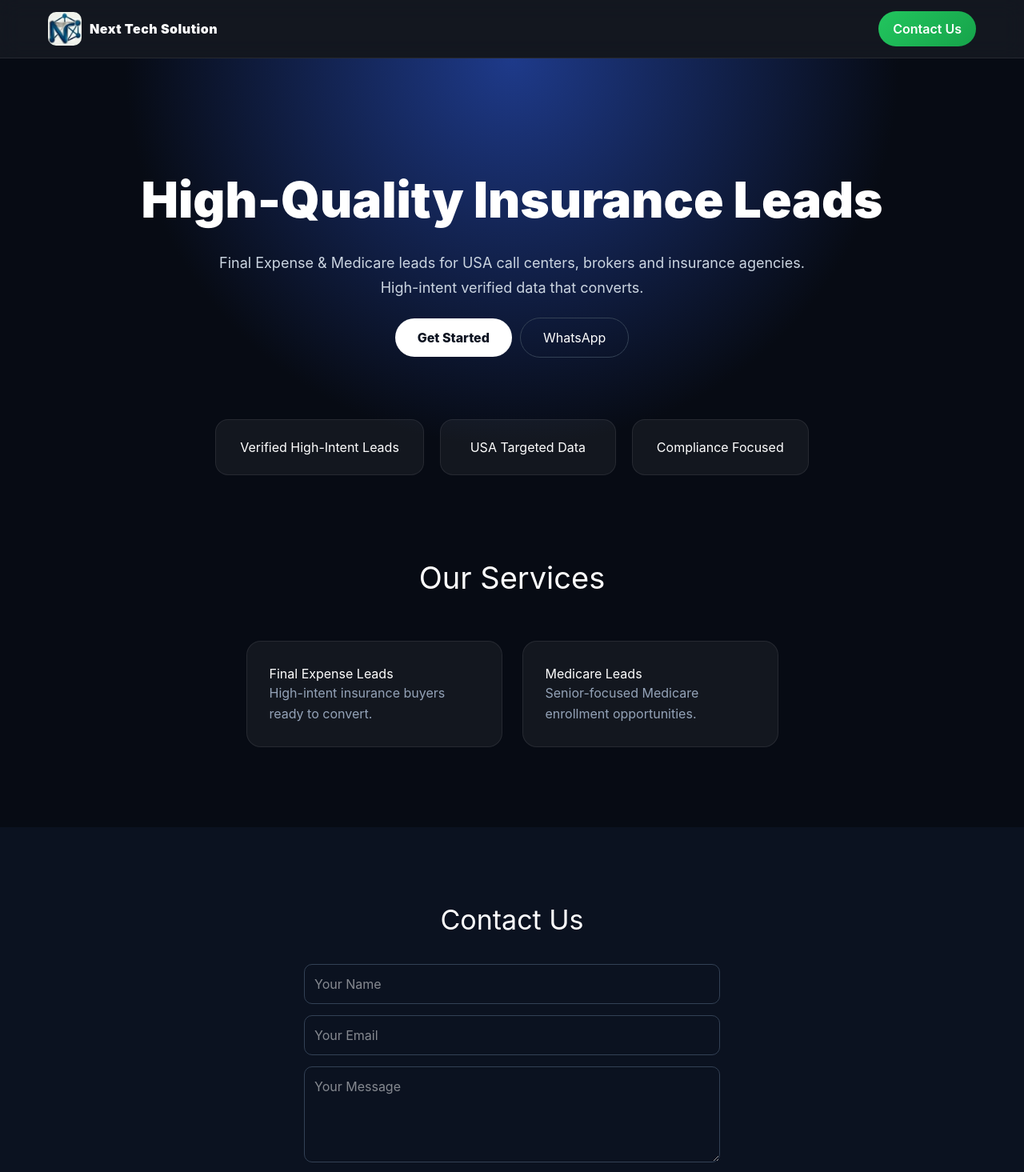
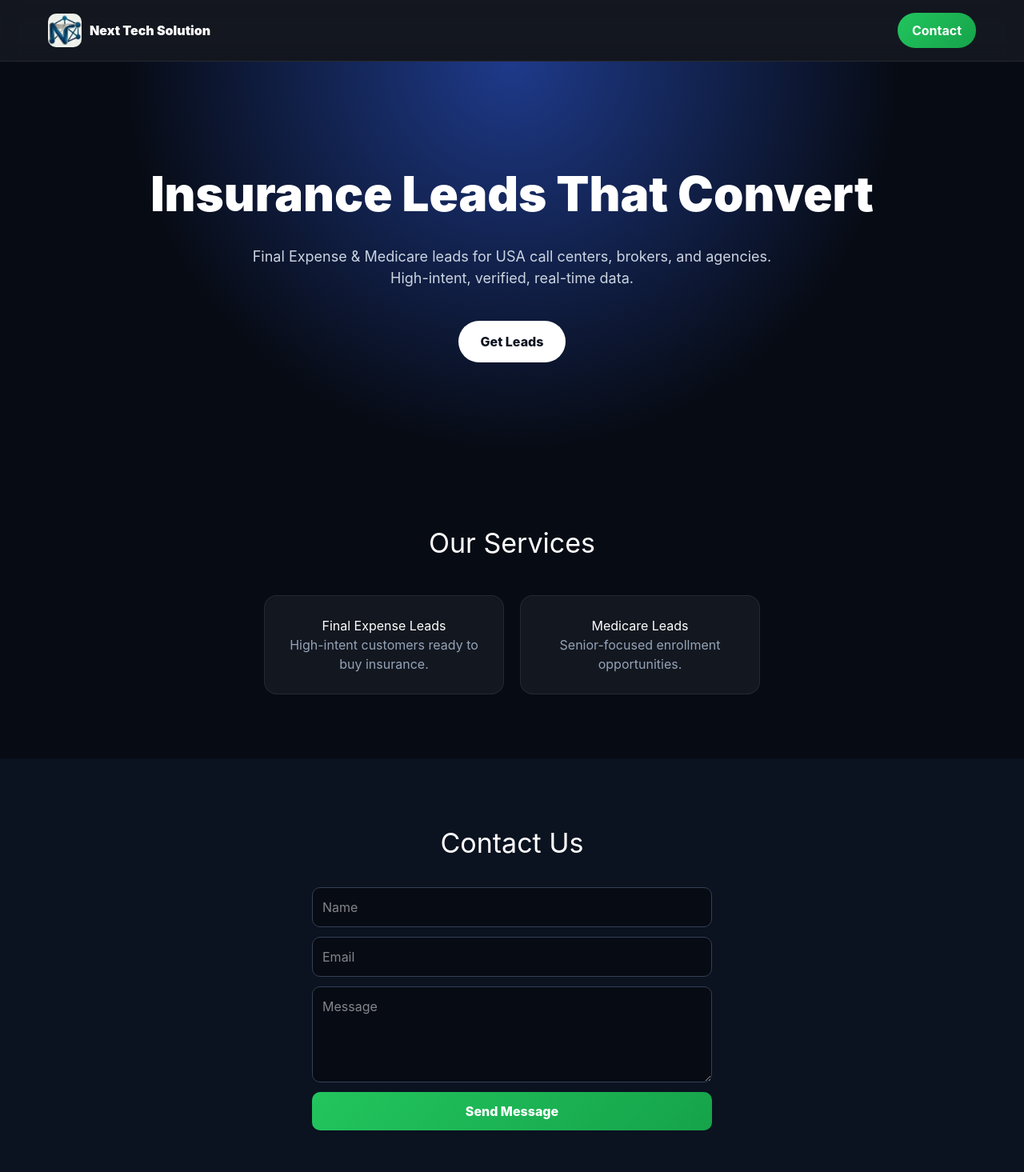
Before and after one commit to Afaq122/next-tech-site, a Next.js app: page / in a window 1280 px wide. Shown: the top 1465 px of the page at 80% size. Built offline with nearby package versions, Linux system fonts and the light colour scheme.

Commit message:
email form + premium UI

```diff
--- a/app/page.tsx
+++ b/app/page.tsx
@@ -1,6 +1,7 @@
 "use client";
 
 import { useState } from "react";
+import emailjs from "@emailjs/browser";
 
 export default function Home() {
   const [form, setForm] = useState({
@@ -8,6 +9,24 @@ export default function Home() {
     email: "",
     message: ""
   });
+
+  const sendEmail = (e: any) => {
+    e.preventDefault();
+
+    emailjs.send(
+      "service_ck64bdt",
+      "template_cal7tuu",
+      {
+        name: form.name,
+        email: form.email,
+        message: form.message
+      },
+      "LIQaZ9_RMKrY_RhAq"
+    );
+
+    alert("Message sent successfully!");
+    setForm({ name: "", email: "", message: "" });
+  };
 
   return (
     <div style={{
@@ -19,172 +38,110 @@ export default function Home() {
 
       {/* NAVBAR */}
       <div style={{
-        position: "sticky",
-        top: 0,
         display: "flex",
         justifyContent: "space-between",
         alignItems: "center",
-        padding: "14px 60px",
+        padding: "16px 60px",
         background: "rgba(255,255,255,0.05)",
         backdropFilter: "blur(14px)",
-        borderBottom: "1px solid rgba(255,255,255,0.08)",
-        zIndex: 10
+        borderBottom: "1px solid rgba(255,255,255,0.08)"
       }}>
 
-        {/* LOGO + NAME */}
+        {/* LOGO */}
         <div style={{ display: "flex", alignItems: "center", gap: "10px" }}>
           <img
             src="/logo.png"
-            alt="Next Tech Solution Logo"
-            style={{
-              width: "42px",
-              height: "42px",
-              borderRadius: "10px",
-              objectFit: "cover"
-            }}
+            alt="Logo"
+            style={{ width: 42, height: 42, borderRadius: 10 }}
           />
 
-          <h2 style={{
-            margin: 0,
-            fontWeight: 900,
-            letterSpacing: "0.5px",
-            color: "white"
-          }}>
+          <h2 style={{ margin: 0, color: "white", fontWeight: 900 }}>
             Next Tech Solution
           </h2>
         </div>
 
         <a href="#contact" style={{
           background: "linear-gradient(135deg, #22c55e, #16a34a)",
-          color: "white",
           padding: "10px 18px",
           borderRadius: "999px",
+          color: "white",
           textDecoration: "none",
-          fontWeight: 600
+          fontWeight: 700
         }}>
-          Contact Us
+          Contact
         </a>
       </div>
 
       {/* HERO */}
       <div style={{
         textAlign: "center",
-        padding: "130px 20px",
+        padding: "120px 20px",
         background: "radial-gradient(circle at top, #1e3a8a, #070b14 60%)"
       }}>
-        <h1 style={{
-          fontSize: "62px",
-          fontWeight: 900,
-          marginBottom: "18px",
-          color: "white"
-        }}>
-          High-Quality Insurance Leads
+        <h1 style={{ fontSize: 60, fontWeight: 900, color: "white" }}>
+          Insurance Leads That Convert
         </h1>
 
         <p style={{
-          maxWidth: "750px",
-          margin: "0 auto",
-          fontSize: "18px",
-          lineHeight: 1.7,
-          color: "#cbd5e1"
+          maxWidth: 700,
+          margin: "20px auto",
+          color: "#cbd5e1",
+          fontSize: 18
         }}>
-          Final Expense & Medicare leads for USA call centers, brokers and insurance agencies.
-          High-intent verified data that converts.
+          Final Expense & Medicare leads for USA call centers, brokers, and agencies.
+          High-intent, verified, real-time data.
         </p>
 
-        <div style={{ marginTop: "35px" }}>
         <a href="#contact" style={{
+          display: "inline-block",
+          marginTop: 20,
+          padding: "14px 28px",
           background: "white",
           color: "#0b1220",
-            padding: "14px 28px",
-            borderRadius: "999px",
-            textDecoration: "none",
+          borderRadius: 999,
           fontWeight: 800,
-            marginRight: "10px"
-          }}>
-            Get Started
-          </a>
-
-          <a href="https://wa.me/923000000000" style={{
-            border: "1px solid #334155",
-            color: "white",
-            padding: "14px 28px",
-            borderRadius: "999px",
           textDecoration: "none"
         }}>
-            WhatsApp
+          Get Leads
         </a>
-        </div>
-      </div>
-
-      {/* STATS */}
-      <div style={{
-        display: "flex",
-        justifyContent: "center",
-        gap: "20px",
-        flexWrap: "wrap",
-        marginTop: "-40px",
-        padding: "0 20px"
-      }}>
-        {[
-          "Verified High-Intent Leads",
-          "USA Targeted Data",
-          "Compliance Focused"
-        ].map((item, i) => (
-          <div key={i} style={{
-            background: "rgba(255,255,255,0.05)",
-            border: "1px solid rgba(255,255,255,0.08)",
-            padding: "22px 30px",
-            borderRadius: "16px",
-            minWidth: "220px",
-            textAlign: "center"
-          }}>
-            <h3 style={{ margin: 0, color: "white" }}>{item}</h3>
-          </div>
-        ))}
       </div>
 
       {/* SERVICES */}
       <div style={{
-        padding: "100px 20px",
+        padding: "80px 20px",
         textAlign: "center"
       }}>
-        <h2 style={{
-          fontSize: "38px",
-          color: "white",
-          marginBottom: "50px"
-        }}>
+        <h2 style={{ color: "white", fontSize: 34 }}>
           Our Services
         </h2>
 
         <div style={{
           display: "flex",
           justifyContent: "center",
-          gap: "25px",
-          flexWrap: "wrap"
+          gap: 20,
+          flexWrap: "wrap",
+          marginTop: 40
         }}>
+
           {[
             {
               title: "Final Expense Leads",
-              desc: "High-intent insurance buyers ready to convert."
+              desc: "High-intent customers ready to buy insurance."
             },
             {
               title: "Medicare Leads",
-              desc: "Senior-focused Medicare enrollment opportunities."
+              desc: "Senior-focused enrollment opportunities."
             }
           ].map((s, i) => (
             <div key={i} style={{
-              width: "320px",
+              width: 300,
               background: "rgba(255,255,255,0.05)",
-              border: "1px solid rgba(255,255,255,0.08)",
-              padding: "28px",
-              borderRadius: "18px",
-              textAlign: "left"
+              padding: 25,
+              borderRadius: 16,
+              border: "1px solid rgba(255,255,255,0.08)"
             }}>
               <h3 style={{ color: "white" }}>{s.title}</h3>
-              <p style={{ color: "#94a3b8", lineHeight: 1.6 }}>
-                {s.desc}
-              </p>
+              <p style={{ color: "#94a3b8" }}>{s.desc}</p>
             </div>
           ))}
         </div>
@@ -192,53 +149,50 @@ export default function Home() {
 
       {/* CONTACT FORM */}
       <div id="contact" style={{
-        padding: "90px 20px",
+        padding: "80px 20px",
         background: "#0b1220",
         textAlign: "center"
       }}>
-        <h2 style={{ color: "white", fontSize: "34px" }}>
+        <h2 style={{ color: "white", fontSize: 34 }}>
           Contact Us
         </h2>
 
         <form
-          onSubmit={(e) => {
-            e.preventDefault();
-            alert("Message sent successfully!");
-          }}
+          onSubmit={sendEmail}
           style={{
-            maxWidth: "520px",
+            maxWidth: 500,
             margin: "30px auto",
             display: "flex",
             flexDirection: "column",
-            gap: "14px"
+            gap: 12
           }}
         >
           <input
-            placeholder="Your Name"
+            placeholder="Name"
             value={form.name}
             onChange={(e) => setForm({ ...form, name: e.target.value })}
-            style={inputStyle}
+            style={input}
           />
 
           <input
-            placeholder="Your Email"
+            placeholder="Email"
             value={form.email}
             onChange={(e) => setForm({ ...form, email: e.target.value })}
-            style={inputStyle}
+            style={input}
           />
 
           <textarea
-            placeholder="Your Message"
+            placeholder="Message"
             value={form.message}
             onChange={(e) => setForm({ ...form, message: e.target.value })}
-            style={{ ...inputStyle, height: "120px" }}
+            style={{ ...input, height: 120 }}
           />
 
           <button style={{
+            padding: 12,
+            borderRadius: 10,
+            border: "none",
             background: "linear-gradient(135deg, #22c55e, #16a34a)",
-            border: "none",
-            padding: "12px",
-            borderRadius: "10px",
             color: "white",
             fontWeight: 800,
             cursor: "pointer"
@@ -251,20 +205,20 @@ export default function Home() {
       {/* FOOTER */}
       <div style={{
         textAlign: "center",
-        padding: "25px",
-        color: "#64748b",
-        fontSize: "14px"
+        padding: 20,
+        color: "#64748b"
       }}>
-        © 2026 Next Tech Solution. All rights reserved.
+        © 2026 Next Tech Solution
       </div>
     </div>
   );
 }
 
-const inputStyle = {
-  padding: "12px",
-  borderRadius: "10px",
+const input = {
+  width: "100%",
+  padding: 12,
+  borderRadius: 10,
   border: "1px solid #334155",
-  background: "#0b1220",
+  background: "#070b14",
   color: "white"
 };
--- a/package.json
+++ b/package.json
@@ -9,6 +9,7 @@
     "lint": "eslint"
   },
   "dependencies": {
+    "@emailjs/browser": "^4.4.1",
     "next": "16.2.3",
     "react": "19.2.4",
     "react-dom": "19.2.4"
```
Also changed, not shown: 1 other file (tests, documents, lock files or other folders). Lines whose indentation alone changed are shown as unchanged.
